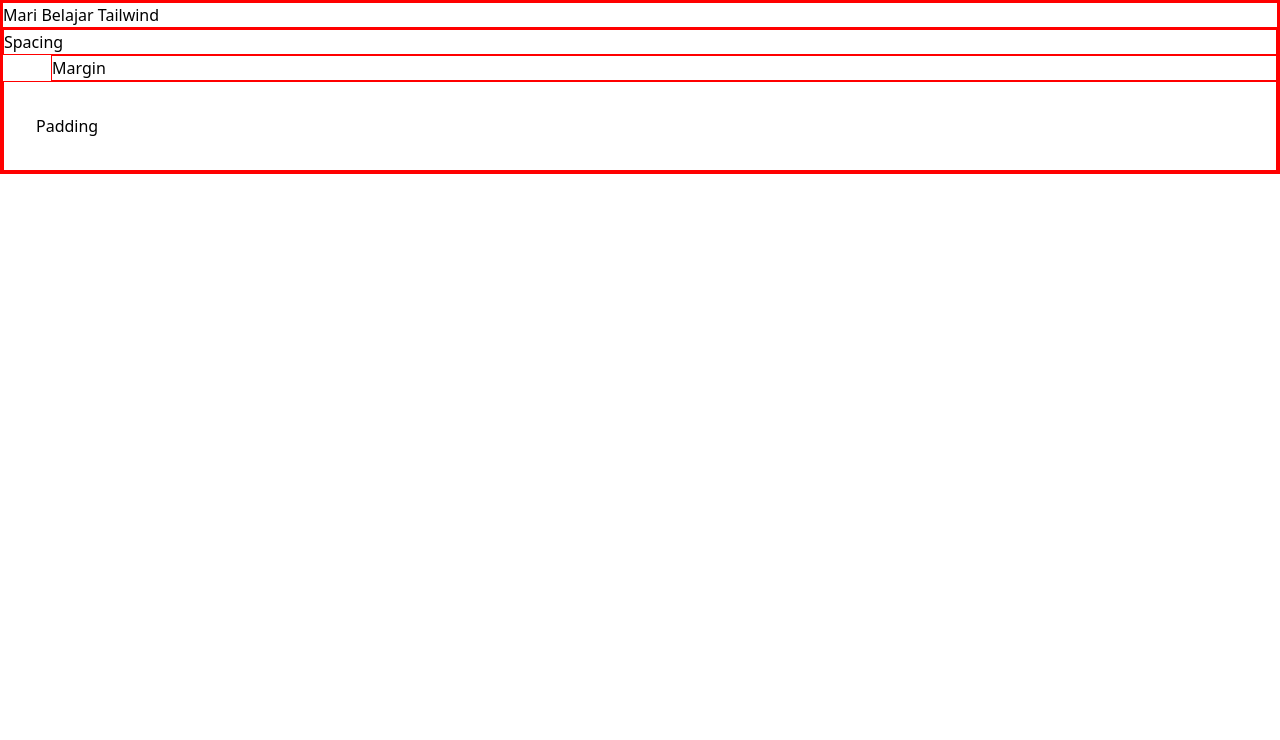
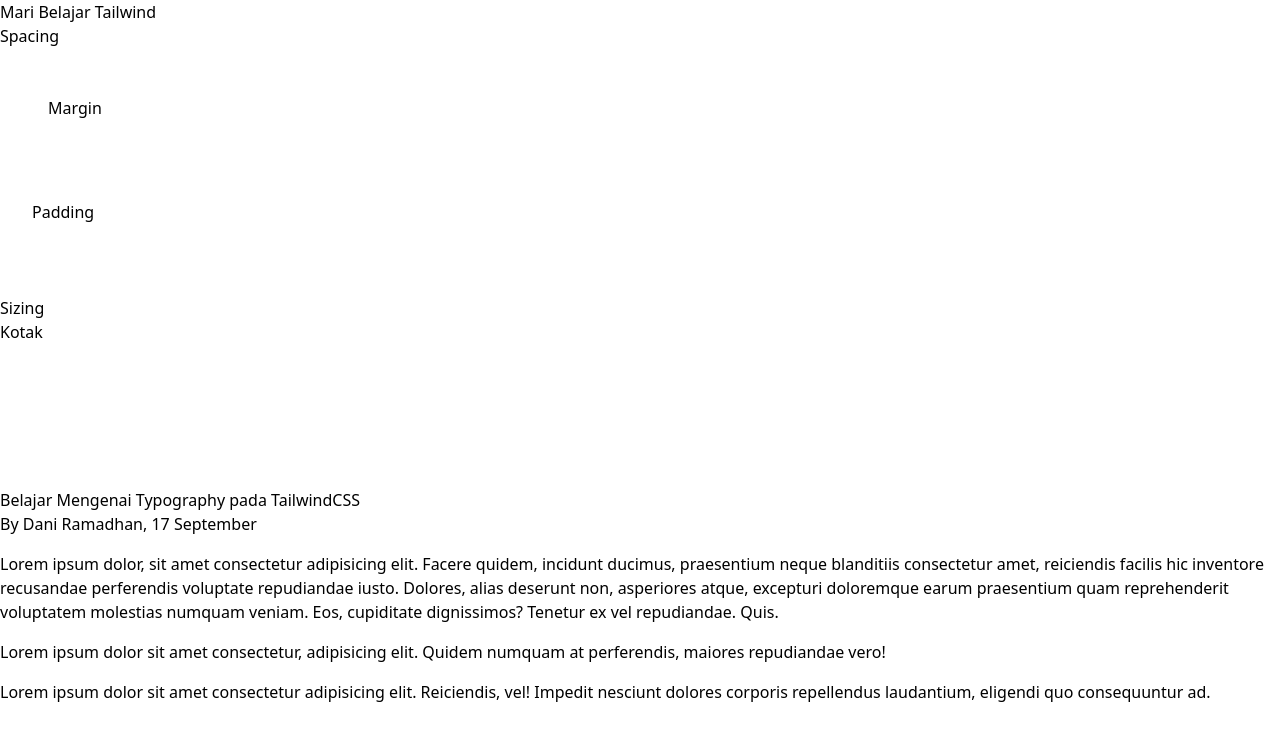
Before and after one commit to Dani170907/Belajar-Tailwind, a plain HTML site: page index.html in a window 1280 px wide. Drawn offline with nearby package versions, Linux system fonts and the light colour scheme.

Commit message:
mencoba membuat typography menggunakan tailwind

```diff
--- a/index.html
+++ b/index.html
@@ -18,18 +18,29 @@
         };
       </script>
     <style>
-        * {
-            border: 1px solid red;
-        }
+
     </style>
 </head>
 <body>
     <h1>Mari Belajar Tailwind</h1>
 
-    <section>
+    <section class="mb-10">
         <h2>Spacing</h2>
-        <div class="ml-12">Margin</div>
+        <div class="m-12">Margin</div>
         <div class="p-8">Padding</div>
+    </section>
+
+    <section class="mb-10">
+      <h2>Sizing</h2>
+      <div class="w-32 h-32">Kotak</div>
+    </section>
+
+    <section class="mb-96">
+      <h2>Belajar Mengenai Typography pada TailwindCSS</h2>
+      <div class="mb-4">By Dani Ramadhan, 17 September</div>
+      <p class="mb-4">Lorem ipsum dolor, sit amet consectetur adipisicing elit. Facere quidem, incidunt ducimus, praesentium neque blanditiis consectetur amet, reiciendis facilis hic inventore recusandae perferendis voluptate repudiandae iusto. Dolores, alias deserunt non, asperiores atque, excepturi doloremque earum praesentium quam reprehenderit voluptatem molestias numquam veniam. Eos, cupiditate dignissimos? Tenetur ex vel repudiandae. Quis.</p>
+      <p class="mb-4">Lorem ipsum dolor sit amet consectetur, adipisicing elit. Quidem numquam at perferendis, maiores repudiandae vero!</p>
+      <p class="mb4">Lorem ipsum dolor sit amet consectetur adipisicing elit. Reiciendis, vel! Impedit nesciunt dolores corporis repellendus laudantium, eligendi quo consequuntur ad.</p>
     </section>
 </body>
 </html>
```
